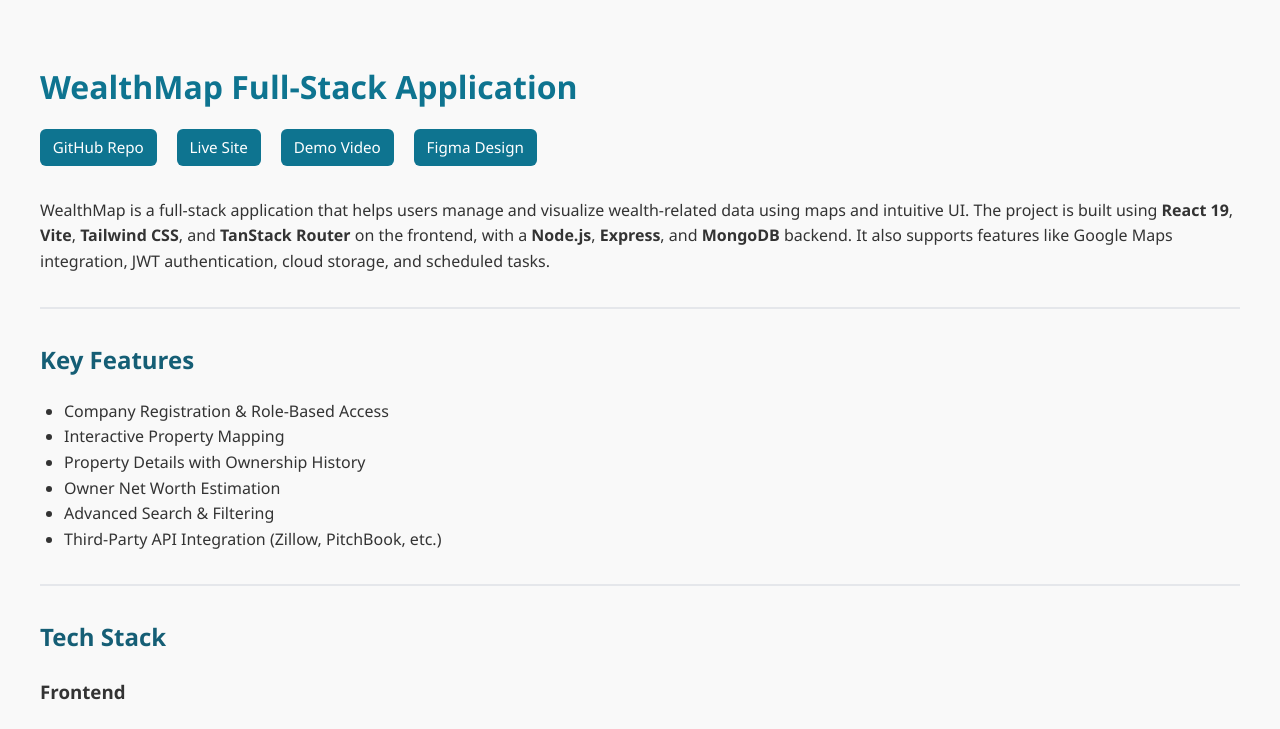
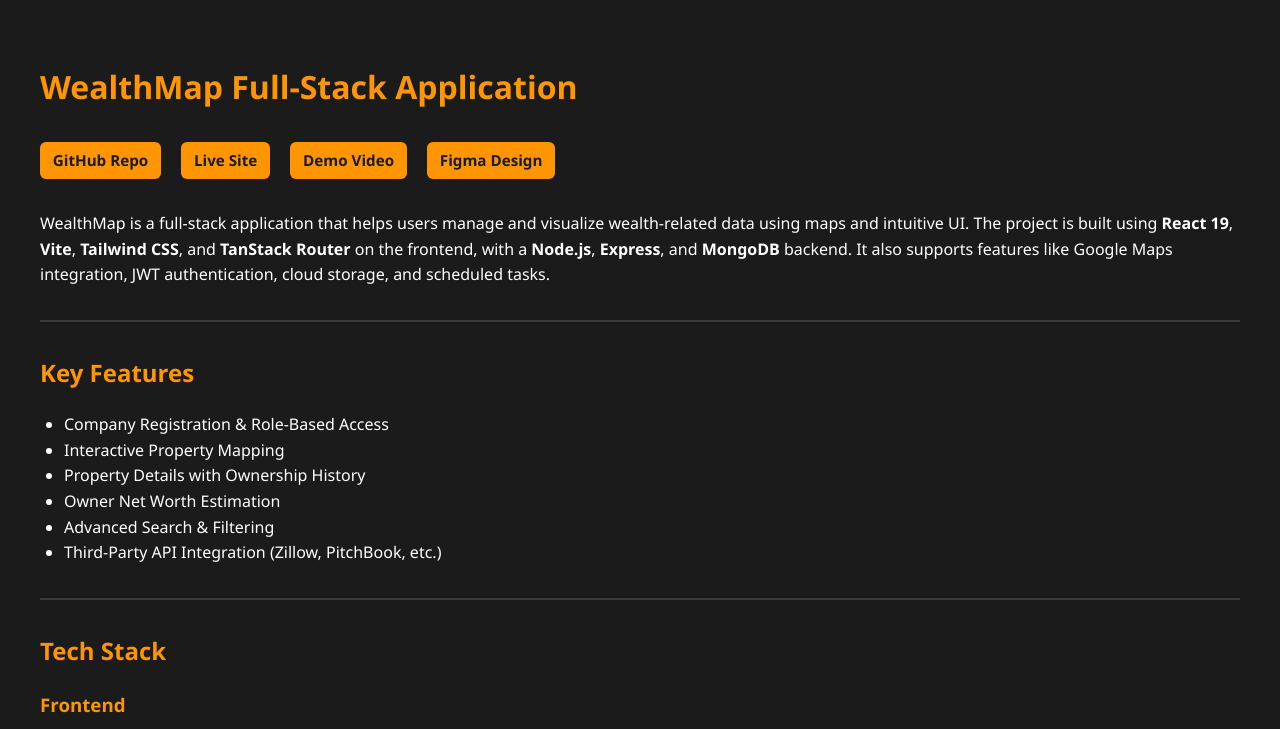
Before and after one commit to divyansh0908/wealthmap-doc, a plain HTML site: page index.html in a window 1280 px wide. Shown: the top 729 px of the page. Drawn offline with Linux system fonts and the light colour scheme.

Commit message:
Update index.html

```diff
--- a/index.html
+++ b/index.html
@@ -7,15 +7,14 @@
   <style>
     body {
       font-family: 'Segoe UI', Tahoma, Geneva, Verdana, sans-serif;
-      background-color: #f9f9f9;
-      color: #333;
+      background-color: #1b1b1b;
+      color: #ffffff;
       padding: 2rem;
       line-height: 1.6;
     }
 
-    h1 {
-      color: #0e7490;
-      margin-bottom: 0.5rem;
+    h1, h2, h3 {
+      color: #ff9500;
     }
 
     .links {
@@ -27,16 +26,12 @@
       margin-right: 1rem;
       margin-top: 0.5rem;
       text-decoration: none;
-      background-color: #0e7490;
-      color: white;
+      background-color: #ff9500;
+      color: #1b1b1b;
       padding: 0.4rem 0.8rem;
       border-radius: 6px;
       font-size: 0.95rem;
-    }
-
-    h2 {
-      color: #155e75;
-      margin-top: 2rem;
+      font-weight: 600;
     }
 
     ul {
@@ -44,7 +39,8 @@
     }
 
     pre {
-      background-color: #e2e8f0;
+      background-color: #2f2f2f;
+      color: #ffffff;
       padding: 1rem;
       overflow-x: auto;
       border-radius: 6px;
@@ -56,11 +52,11 @@
 
     hr {
       margin: 2rem 0;
-      border: 1px solid #e5e7eb;
+      border: 1px solid #3a3a3a;
     }
 
     a {
-      color: #0f766e;
+      color: #ff9500;
     }
   </style>
 </head>
```
